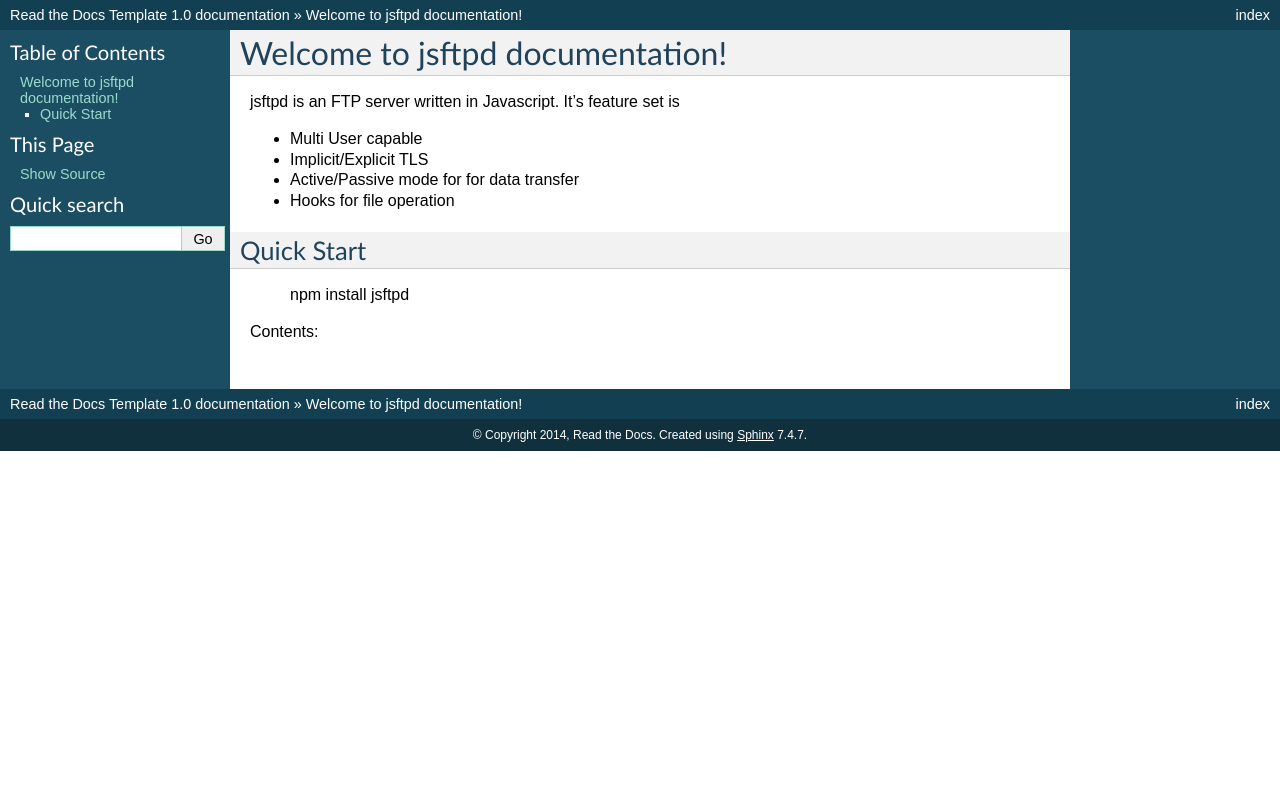
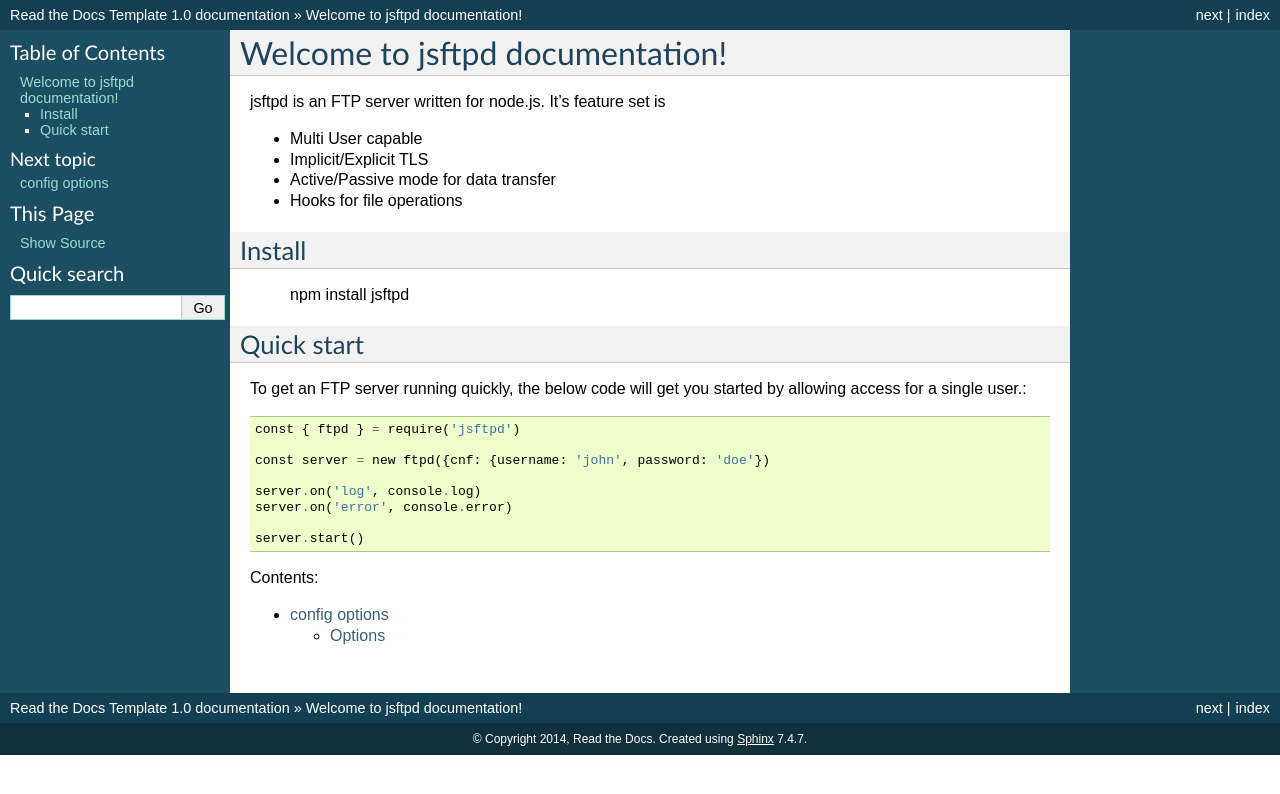
Before and after one commit to mailsvb/jsftpd, a Sphinx documentation site: the page built from docs/index.rst, in a window 1280 px wide. Shown: the top 794 px of the page. Built offline with Sphinx 7.4.7, drawn with Linux system fonts in a browser that asks for light colours.

Commit message:
update documentation

```diff
--- a/docs/index.rst
+++ b/docs/index.rst
@@ -1,17 +1,31 @@
 Welcome to jsftpd documentation!
 ================================
 
-jsftpd is an FTP server written in Javascript. It's feature set is
+jsftpd is an FTP server written for node.js. It's feature set is
 
 * Multi User capable
 * Implicit/Explicit TLS
-* Active/Passive mode for for data transfer
-* Hooks for file operation
+* Active/Passive mode for data transfer
+* Hooks for file operations
 
-Quick Start
+Install
+-------
+
+    npm install jsftpd
+
+Quick start
 -----------
 
-    npm install jsftpd
+To get an FTP server running quickly, the below code will get you started by allowing access for a single user.::
+
+    const { ftpd } = require('jsftpd')
+
+    const server = new ftpd({cnf: {username: 'john', password: 'doe'})
+
+    server.on('log', console.log)
+    server.on('error', console.error)
+
+    server.start()
 
 Contents:
 
```
Also changed, not shown: README.md (+1 -1 lines), docs/options.rst (added, +30 -0 lines).
